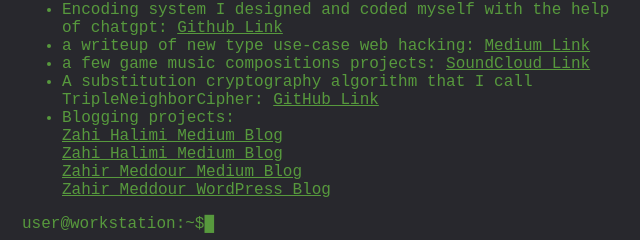
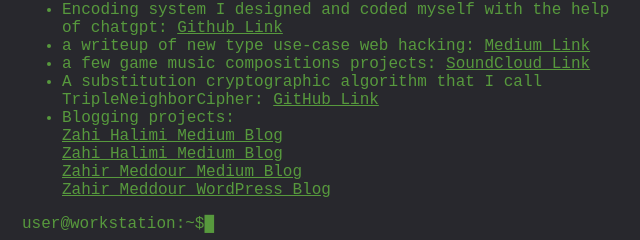
Before and after one commit to zahihalimi637-blip/zahihalimi637-blip.github.io, a website built with webpack: page projects.html in a window 1280 px wide. Shown: the part 275-515 px from the top of the page, 318-958 px from the left. Built offline with nearby package versions, Linux system fonts and the light colour scheme.

Commit message:
update a projects.html

```diff
--- a/projects.html
+++ b/projects.html
@@ -26,7 +26,7 @@ user@workstation:~/Projects$ ls project/
     <li>Encoding system I designed and coded myself with the help of chatgpt: <a href="https://github.com/zahihalimi637-blip/Phone-Keypad-Encoder-ng">Github Link</a></li>
     <li>a writeup of new type use-case web hacking: <a href="https://medium.com/@zahihalimi/how-i-accidentally-discovered-an-undocumented-vulnerability-in-web-for-pentester-1-aff4bfd608a6">Medium Link</a></li>
     <li>a few game music compositions projects: <a href="https://soundcloud.com/zahi-halimi">SoundCloud Link</a></li>
-    <li>A substitution cryptography algorithm that I call TripleNeighborCipher: <a href="https://github.com/zahihalimi637-blip/TripleNeighborCipher">GitHub Link</a></li>
+    <li>A substitution cryptographic algorithm that I call TripleNeighborCipher: <a href="https://github.com/zahihalimi637-blip/TripleNeighborCipher">GitHub Link</a></li>
     <li>
         Blogging projects:<br />
         <a href="https://medium.com/@zahihalimi637">Zahi Halimi Medium Blog</a> <br />
```
